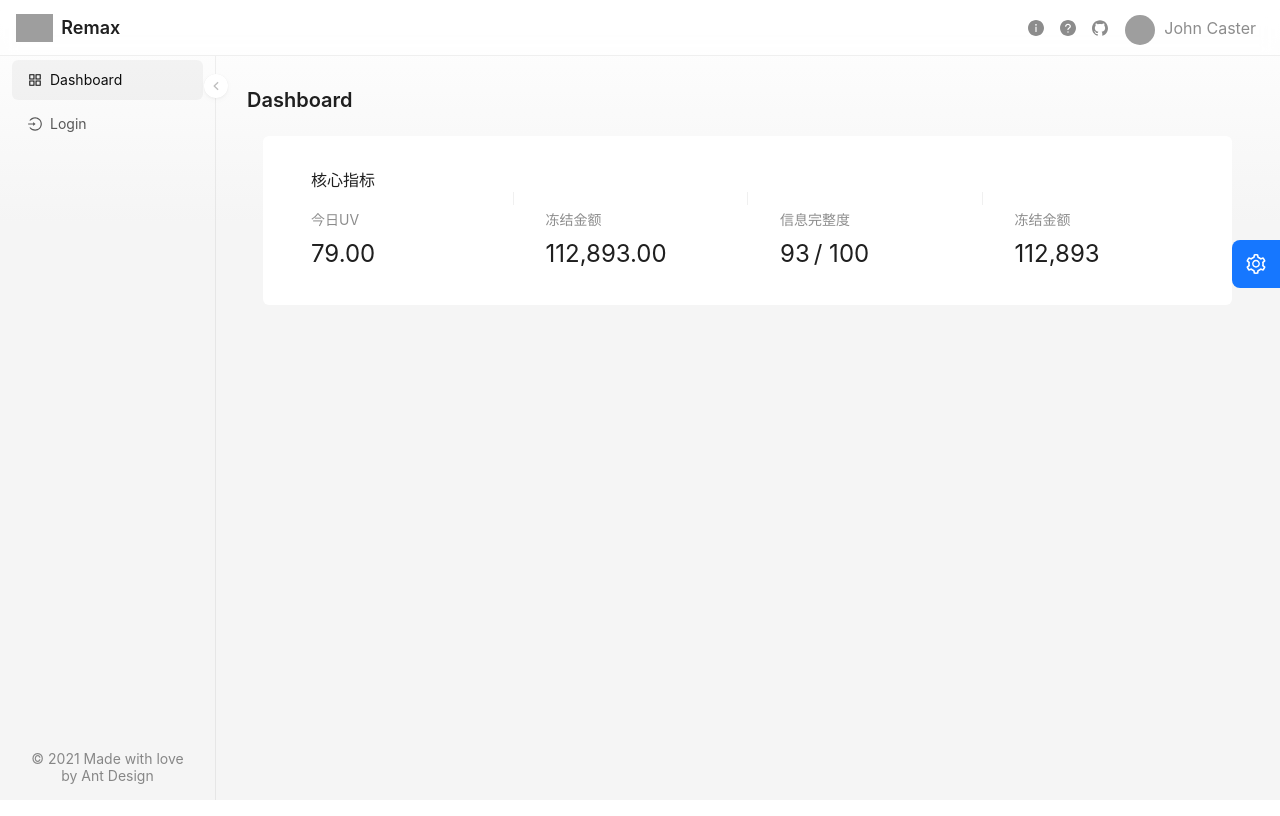
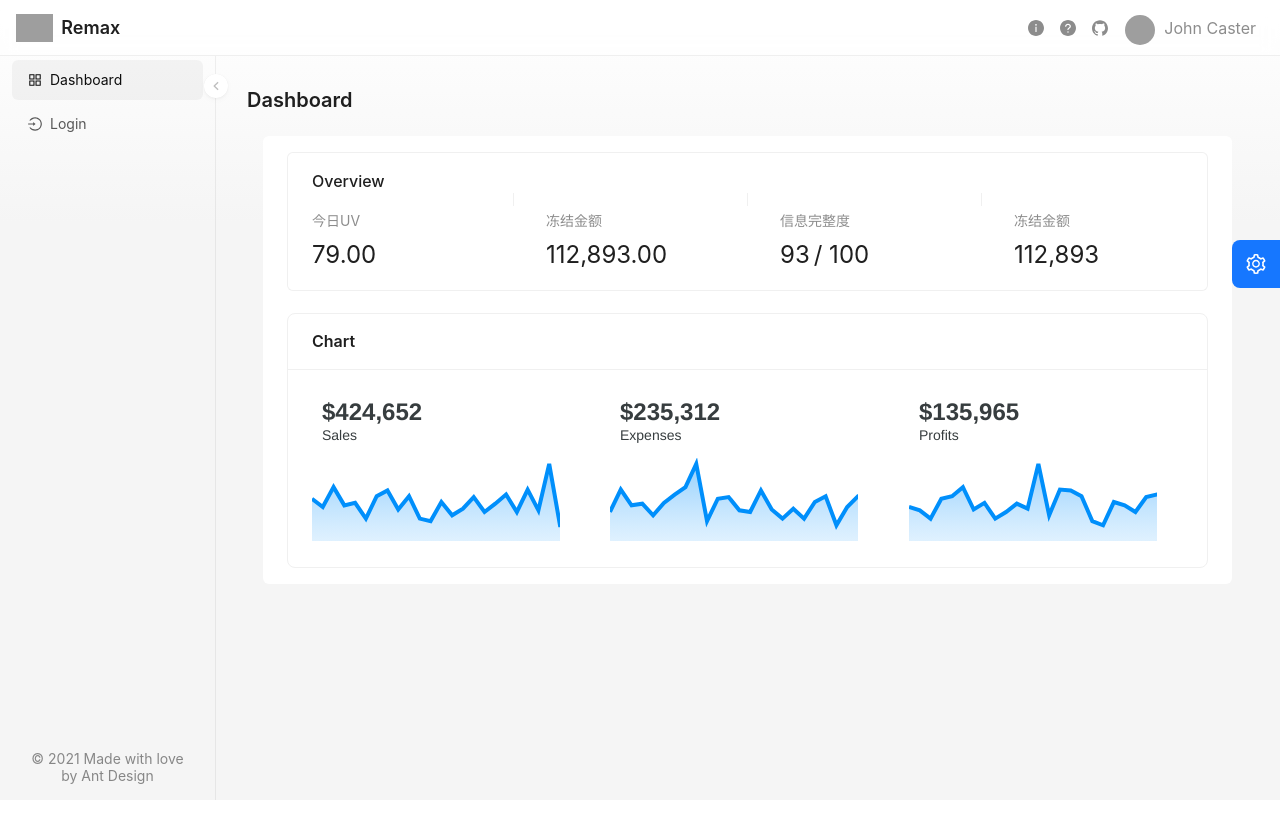
Before and after one commit to khoatv92/react-graphql-cms-template, a React (Create React App) app: page / in a window 1280 px wide. Both pictures are taken after typing "Sample", "Sample123" into the empty fields and a click on the button "Sign In". Built offline with nearby package versions, Linux system fonts and the light colour scheme; grey boxes are pictures that could not be loaded.

Commit message:
Integration apexcharts

```diff
--- a/package.json
+++ b/package.json
@@ -13,8 +13,10 @@
     "@types/react": "^18.0.0",
     "@types/react-dom": "^18.0.0",
     "antd": "^5.1.2",
+    "apexcharts": "^3.36.3",
     "graphql": "^16.6.0",
     "react": "^18.2.0",
+    "react-apexcharts": "^1.4.0",
     "react-dom": "^18.2.0",
     "react-router-dom": "^6.6.1",
     "react-scripts": "5.0.1",
--- /dev/null
+++ b/src/components/Chart/Dashboard.tsx
@@ -0,0 +1,94 @@
+import React from 'react';
+import Chart from 'react-apexcharts';
+import { Col } from 'antd';
+import { ApexOptions } from 'apexcharts';
+
+const randomizeArray = function (arg: Array<number>) {
+  const array = arg.slice();
+  let currentIndex = array.length,
+    temporaryValue,
+    randomIndex;
+
+  while (0 !== currentIndex) {
+    randomIndex = Math.floor(Math.random() * currentIndex);
+    currentIndex -= 1;
+
+    temporaryValue = array[currentIndex];
+    array[currentIndex] = array[randomIndex];
+    array[randomIndex] = temporaryValue;
+  }
+  return array;
+};
+
+const sparklineData: Array<number> = [
+  47, 45, 54, 38, 56, 24, 65, 31, 37, 39, 62, 51, 35, 41, 35, 27, 93, 53, 61,
+  27, 54, 43, 19, 46
+];
+
+const labels = [...Array(24).keys()].map((n) => `2018-09-0${n + 1}`);
+
+interface Props {
+  subtitle: string;
+  title: string;
+}
+
+const ChartDashboard = ({ subtitle, title }: Props) => {
+  const series = [
+    {
+      name: 'Sales',
+      data: randomizeArray(sparklineData)
+    }
+  ];
+
+  const options: ApexOptions = {
+    chart: {
+      id: 'sparkline',
+      group: 'sparklines',
+      type: 'area',
+      height: 160,
+      sparkline: {
+        enabled: true
+      }
+    },
+    stroke: {
+      curve: 'straight'
+    },
+    fill: {
+      opacity: 1
+    },
+    series: [
+      {
+        name: 'Sales',
+        data: randomizeArray(sparklineData)
+      }
+    ],
+    labels: labels,
+    yaxis: {
+      show: false
+    },
+    xaxis: {
+      type: 'category'
+    },
+    colors: ['#008FFB'],
+    title: {
+      text: title,
+      style: {
+        fontSize: '24px'
+      }
+    },
+    subtitle: {
+      text: subtitle,
+      style: {
+        fontSize: '14px'
+      }
+    }
+  };
+
+  return (
+    <Col xs={24} lg={8}>
+      <Chart options={options} series={series} type="area" height={150} />
+    </Col>
+  );
+};
+
+export default ChartDashboard;
--- a/src/containers/Index.tsx
+++ b/src/containers/Index.tsx
@@ -1,18 +1,31 @@
 import React, { useState } from 'react';
 import { ProCard } from '@ant-design/pro-components';
-import { Statistic, Divider } from 'antd';
+import { Statistic, Divider, Row, Card } from 'antd';
 import RcResizeObserver from 'rc-resize-observer';
+import ChartDashboard from 'components/Chart/Dashboard';
+
+const chart = [
+  { title: '$424,652', subtitle: 'Sales' },
+  { title: '$235,312', subtitle: 'Expenses' },
+  { title: '$135,965', subtitle: 'Profits' }
+];
 
 const Index = () => {
   const [responsive, setResponsive] = useState(false);
+
   return (
+    <>
       <RcResizeObserver
         key="resize-observer"
         onResize={(offset) => {
           setResponsive(offset.width < 596);
         }}
       >
-      <ProCard.Group title="核心指标" direction={responsive ? 'column' : 'row'}>
+        <ProCard.Group
+          bordered
+          title="Overview"
+          direction={responsive ? 'column' : 'row'}
+        >
           <ProCard>
             <Statistic title="今日UV" value={79.0} precision={2} />
           </ProCard>
@@ -30,6 +43,19 @@ const Index = () => {
           </ProCard>
         </ProCard.Group>
       </RcResizeObserver>
+      <br />
+      <Card bordered title="Chart">
+        <Row gutter={[24, 24]}>
+          {chart.map((item) => (
+            <ChartDashboard
+              key={item.title}
+              title={item.title}
+              subtitle={item.subtitle}
+            />
+          ))}
+        </Row>
+      </Card>
+    </>
   );
 };
 
--- a/tsconfig.json
+++ b/tsconfig.json
@@ -20,7 +20,8 @@
     "noEmit": true,
     "jsx": "react-jsx",
     "baseUrl": "src",
-    "rootDir": "src"
+    "rootDir": "src",
+    "downlevelIteration": true
   },
   "include": [
     "src"
```
Also changed, not shown: 1 other file (tests, documents, lock files or other folders). Lines whose indentation alone changed are shown as unchanged.
